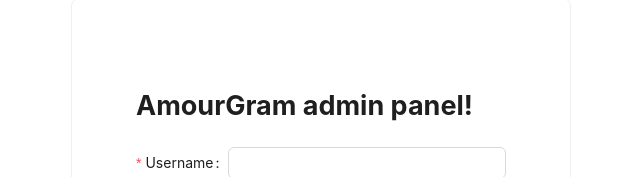
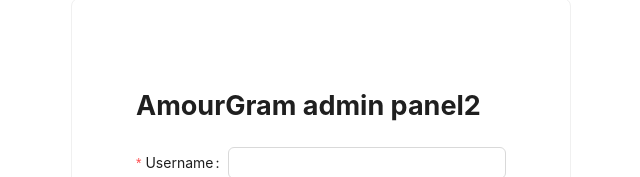
Before and after one commit to steamphish/amourgram-tg-social-bot-frontend, a React (Create React App) app: page /login in a window 1280 px wide. Shown: the part 214-391 px from the top of the page, without its empty margins (319-959 px from the left). Built offline with nearby package versions, Linux system fonts and the light colour scheme.

Commit message:
try to deploy2

```diff
--- a/src/features/auth/components/login-page/login-page.tsx
+++ b/src/features/auth/components/login-page/login-page.tsx
@@ -18,7 +18,7 @@ const LoginPage: React.FC = () => {
     <div className="login-page">
       <ControlOutlined className="control-icon" />
       <Card className="login-form">
-        <h2 className="form-title">AmourGram admin panel!</h2>
+        <h2 className="form-title">AmourGram admin panel2</h2>
         <Form
           name="login-form"
           initialValues={{
```
